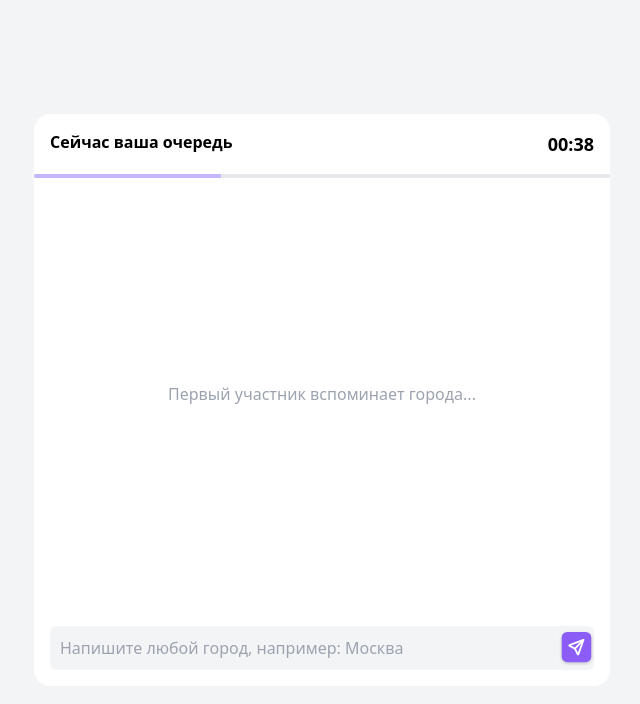
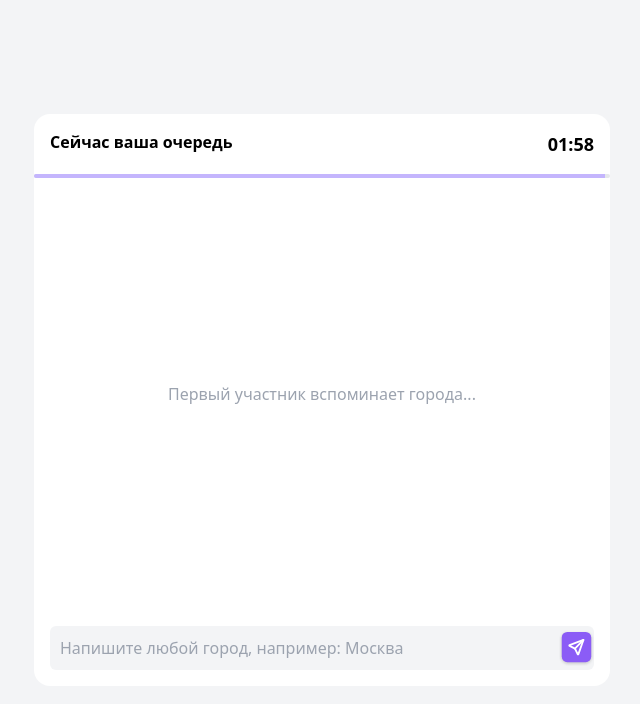
Before and after one commit to kraa965/CityGame, a React (Vite) app: page / in a window 1280 px wide. Both pictures are taken after a click on the button "Начать игру". Shown: the top 704 px of the page, without its empty margins (318-958 px from the left). Built offline with nearby package versions, Linux system fonts and the light colour scheme.

Commit message:
Исправлено время с 40 секунд на 2 минуты

```diff
--- a/src/components/CityGame.tsx
+++ b/src/components/CityGame.tsx
@@ -29,7 +29,7 @@ const CityGame: React.FC<CityGameProps> = ({ cities, gameStarted }) => {
   const chatEndRef = useRef<HTMLDivElement>(null);
 
   useEffect(() => {
-    setTimeLeft(40);
+    setTimeLeft(120);
   }, [currentCity, gameStarted]);
 
   useEffect(() => {
```
